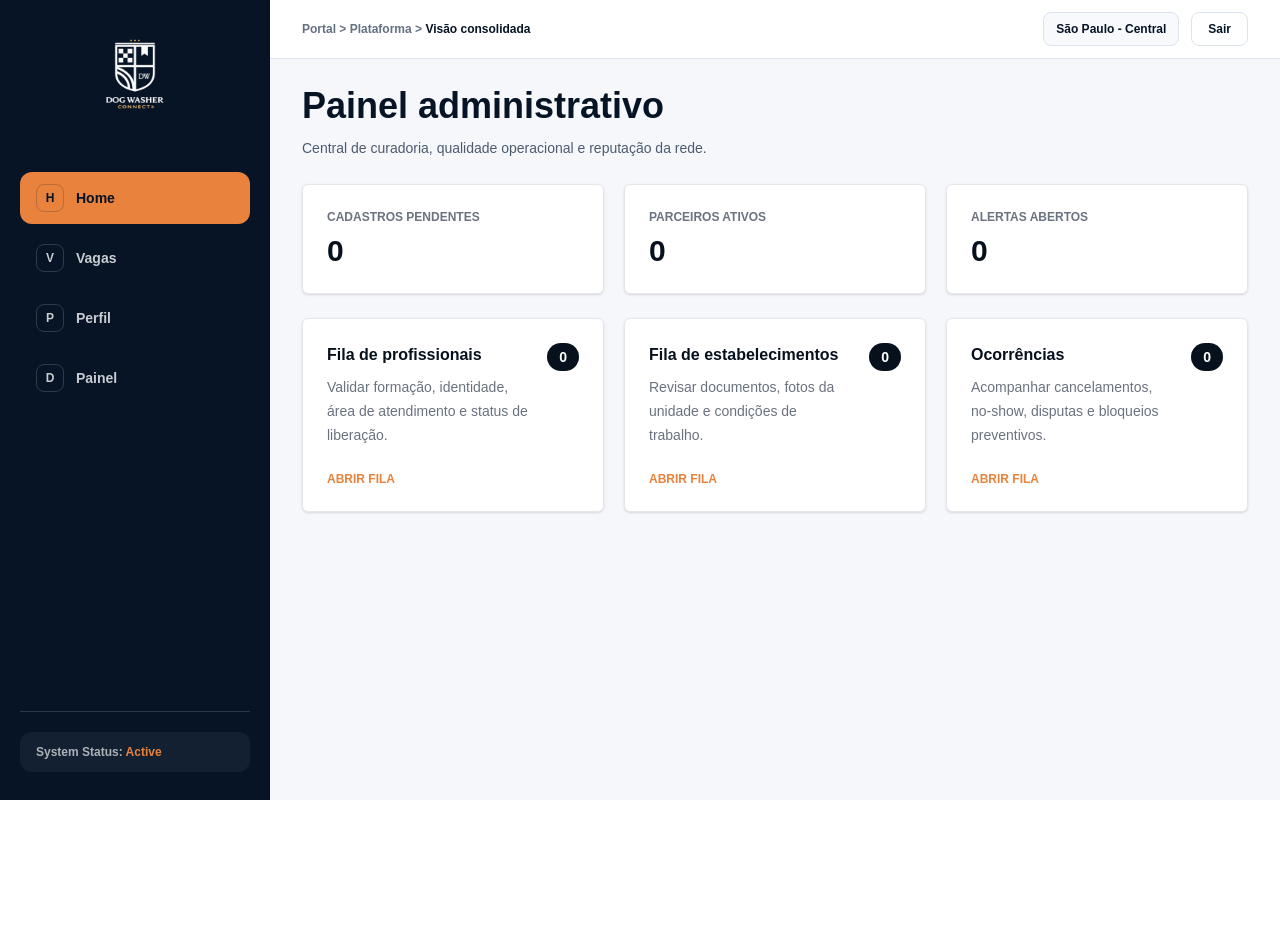
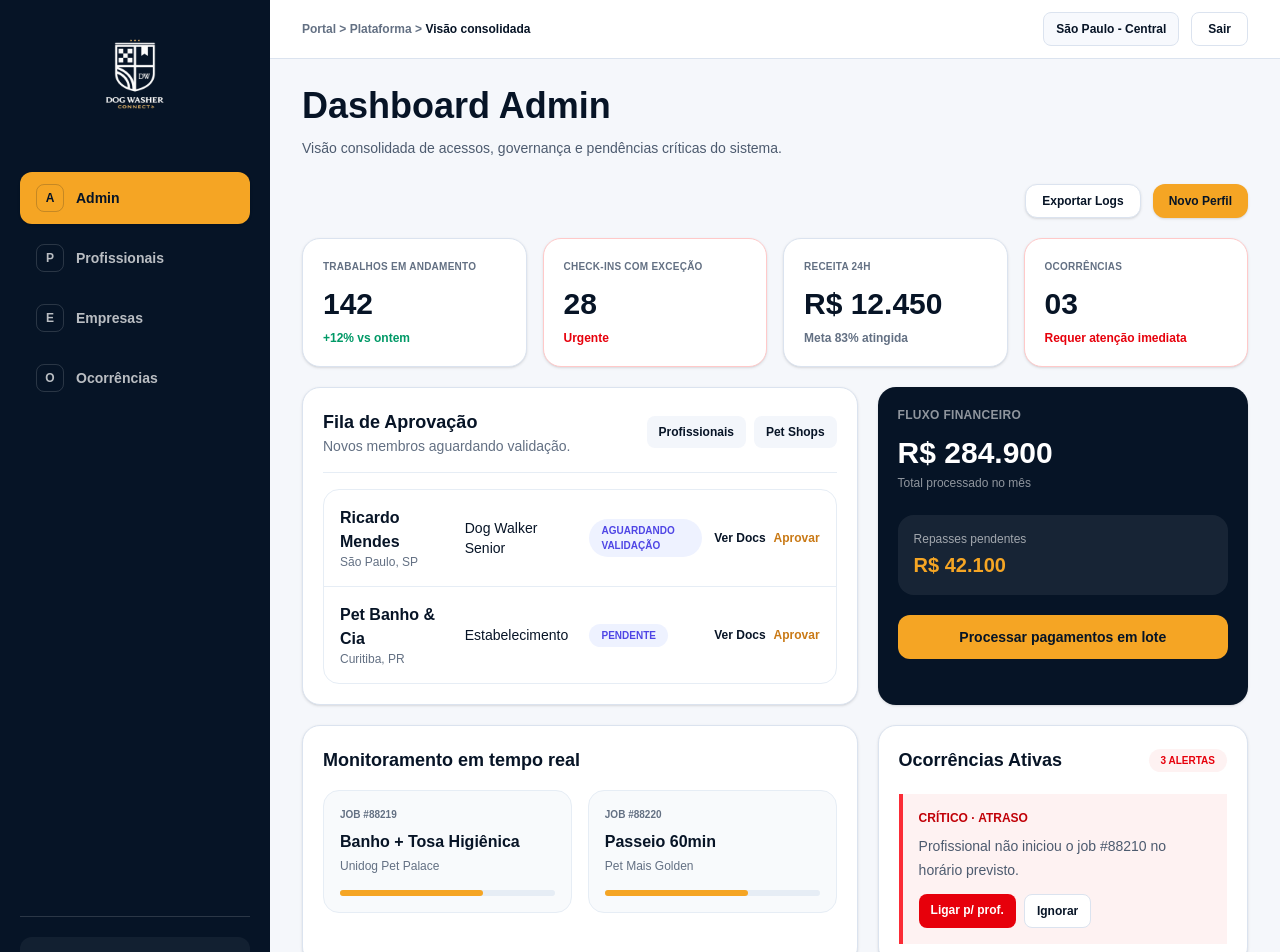
Before and after one commit to blesseddigitalbr-byte/Dogwasher_Connect, a Next.js app: page /admin/dashboard in a window 1280 px wide. Shown: the top 952 px of the page. Before the commit the page ends 800 px from the top, so only its background shows below. Built offline with nearby package versions, Linux system fonts and the light colour scheme.

Commit message:
Refine admin dashboard design

```diff
--- a/app/admin/dashboard/page.tsx
+++ b/app/admin/dashboard/page.tsx
@@ -1,71 +1,171 @@
 import Link from "next/link";
 import { PageShell } from "@/components/ui/page-shell";
-import { Card } from "@/components/ui/card";
 
-const queues = [
+const adminNav = [
+  { href: "/admin/dashboard", label: "Admin", icon: "A" },
+  { href: "/admin/fila-profissionais", label: "Profissionais", icon: "P" },
+  { href: "/admin/fila-estabelecimentos", label: "Empresas", icon: "E" },
+  { href: "/admin/ocorrencias", label: "Ocorrências", icon: "O" },
+];
+
+const metrics = [
+  { label: "Trabalhos em andamento", value: "142", hint: "+12% vs ontem", tone: "good" },
+  { label: "Check-ins com exceção", value: "28", hint: "Urgente", tone: "danger" },
+  { label: "Receita 24h", value: "R$ 12.450", hint: "Meta 83% atingida", tone: "neutral" },
+  { label: "Ocorrências", value: "03", hint: "Requer atenção imediata", tone: "danger" },
+];
+
+const approvals = [
   {
-    href: "/admin/fila-profissionais",
-    title: "Fila de profissionais",
-    text: "Validar formação, identidade, área de atendimento e status de liberação.",
-    count: "0",
+    name: "Ricardo Mendes",
+    type: "Dog Walker Senior",
+    location: "São Paulo, SP",
+    status: "Aguardando validação",
   },
   {
-    href: "/admin/fila-estabelecimentos",
-    title: "Fila de estabelecimentos",
-    text: "Revisar documentos, fotos da unidade e condições de trabalho.",
-    count: "0",
+    name: "Pet Banho & Cia",
+    type: "Estabelecimento",
+    location: "Curitiba, PR",
+    status: "Pendente",
   },
-  {
-    href: "/admin/ocorrencias",
-    title: "Ocorrências",
-    text: "Acompanhar cancelamentos, no-show, disputas e bloqueios preventivos.",
-    count: "0",
-  },
+];
+
+const operations = [
+  { job: "#88219", title: "Banho + Tosa Higiênica", place: "Unidog Pet Palace", status: "Em execução" },
+  { job: "#88220", title: "Passeio 60min", place: "Pet Mais Golden", status: "A caminho" },
 ];
 
 export default function AdminDashboardPage() {
   return (
     <PageShell
-      title="Painel administrativo"
-      subtitle="Central de curadoria, qualidade operacional e reputação da rede."
+      title="Dashboard Admin"
+      subtitle="Visão consolidada de acessos, governança e pendências críticas do sistema."
+      navItems={adminNav}
     >
-      <div className="grid gap-5 md:grid-cols-3">
-        <Metric label="Cadastros pendentes" value="0" />
-        <Metric label="Parceiros ativos" value="0" />
-        <Metric label="Alertas abertos" value="0" />
+      <div className="mb-5 flex flex-col gap-3 md:flex-row md:justify-end">
+        <button className="rounded-xl border border-[#dbe3ef] bg-white px-4 py-2 text-xs font-black text-[#071426] shadow-sm">
+          Exportar Logs
+        </button>
+        <button className="rounded-xl bg-[var(--dw-orange)] px-4 py-2 text-xs font-black text-[#061426] shadow-sm shadow-[var(--dw-orange)]/20">
+          Novo Perfil
+        </button>
       </div>
 
-      <div className="mt-6 grid gap-5 lg:grid-cols-3">
-        {queues.map((queue) => (
-          <Link key={queue.href} href={queue.href}>
-            <Card className="h-full rounded-md transition-colors hover:border-[var(--dw-orange)]">
-              <div className="flex items-start justify-between gap-4">
+      <section className="grid gap-4 md:grid-cols-4">
+        {metrics.map((metric) => (
+          <MetricCard key={metric.label} {...metric} />
+        ))}
+      </section>
+
+      <section className="mt-5 grid gap-5 lg:grid-cols-[1.2fr_0.8fr]">
+        <div className="rounded-[18px] border border-[#dbe3ef] bg-white p-5 shadow-sm">
+          <div className="flex flex-col gap-3 border-b border-[#e6edf5] pb-4 md:flex-row md:items-center md:justify-between">
+            <div>
+              <h2 className="text-lg font-black text-[#071426]">Fila de Aprovação</h2>
+              <p className="text-sm text-[#637083]">Novos membros aguardando validação.</p>
+            </div>
+            <div className="flex gap-2">
+              <Link href="/admin/fila-profissionais" className="rounded-lg bg-[#f3f6fb] px-3 py-2 text-xs font-black text-[#071426]">
+                Profissionais
+              </Link>
+              <Link href="/admin/fila-estabelecimentos" className="rounded-lg bg-[#f3f6fb] px-3 py-2 text-xs font-black text-[#071426]">
+                Pet Shops
+              </Link>
+            </div>
+          </div>
+
+          <div className="mt-4 overflow-hidden rounded-2xl border border-[#e6edf5]">
+            {approvals.map((item) => (
+              <div key={item.name} className="grid gap-3 border-b border-[#e6edf5] p-4 last:border-b-0 md:grid-cols-[1fr_1fr_1fr_auto] md:items-center">
                 <div>
-                  <p className="font-semibold text-[var(--dw-navy)]">{queue.title}</p>
-                  <p className="mt-2 text-sm leading-6 text-[var(--dw-gray-500)]">{queue.text}</p>
+                  <p className="font-black text-[#071426]">{item.name}</p>
+                  <p className="text-xs text-[#637083]">{item.location}</p>
                 </div>
-                <span className="rounded-full bg-[var(--dw-navy)] px-3 py-1 text-sm font-bold text-white">
-                  {queue.count}
+                <p className="text-sm text-[#071426]">{item.type}</p>
+                <span className="w-fit rounded-full bg-[#eef2ff] px-3 py-1 text-[10px] font-black uppercase text-[#4f46e5]">
+                  {item.status}
                 </span>
+                <div className="flex gap-2 text-xs font-black">
+                  <button className="text-[#071426]">Ver Docs</button>
+                  <button className="text-[var(--dw-orange-muted)]">Aprovar</button>
+                </div>
               </div>
-              <p className="mt-6 text-xs font-semibold uppercase text-[var(--dw-orange)]">
-                Abrir fila
-              </p>
-            </Card>
-          </Link>
-        ))}
-      </div>
+            ))}
+          </div>
+        </div>
+
+        <aside className="rounded-[18px] bg-[#061426] p-5 text-white shadow-sm">
+          <p className="text-xs font-black uppercase tracking-wide text-white/55">Fluxo financeiro</p>
+          <h2 className="mt-3 text-3xl font-black">R$ 284.900</h2>
+          <p className="mt-1 text-xs text-white/55">Total processado no mês</p>
+          <div className="mt-6 rounded-2xl bg-white/7 p-4">
+            <p className="text-xs text-white/60">Repasses pendentes</p>
+            <p className="mt-1 text-xl font-black text-[var(--dw-orange)]">R$ 42.100</p>
+          </div>
+          <button className="mt-5 w-full rounded-xl bg-[var(--dw-orange)] px-4 py-3 text-sm font-black text-[#061426]">
+            Processar pagamentos em lote
+          </button>
+        </aside>
+      </section>
+
+      <section className="mt-5 grid gap-5 lg:grid-cols-[1.2fr_0.8fr]">
+        <div className="rounded-[18px] border border-[#dbe3ef] bg-white p-5 shadow-sm">
+          <h2 className="text-lg font-black text-[#071426]">Monitoramento em tempo real</h2>
+          <div className="mt-4 grid gap-4 md:grid-cols-2">
+            {operations.map((operation) => (
+              <div key={operation.job} className="rounded-2xl border border-[#e6edf5] bg-[#f8fafc] p-4">
+                <p className="text-[10px] font-black uppercase text-[#637083]">Job {operation.job}</p>
+                <h3 className="mt-2 font-black text-[#071426]">{operation.title}</h3>
+                <p className="mt-1 text-xs text-[#637083]">{operation.place}</p>
+                <div className="mt-4 h-1.5 rounded-full bg-[#e6edf5]">
+                  <div className="h-full w-2/3 rounded-full bg-[var(--dw-orange)]" />
+                </div>
+              </div>
+            ))}
+          </div>
+        </div>
+
+        <Link href="/admin/ocorrencias" className="rounded-[18px] border border-[#dbe3ef] bg-white p-5 shadow-sm">
+          <div className="flex items-center justify-between">
+            <h2 className="text-lg font-black text-[#071426]">Ocorrências Ativas</h2>
+            <span className="rounded-full bg-red-50 px-3 py-1 text-[10px] font-black uppercase text-red-600">
+              3 alertas
+            </span>
+          </div>
+          <div className="mt-5 border-l-4 border-red-500 bg-red-50 p-4">
+            <p className="text-xs font-black uppercase text-red-700">Crítico · Atraso</p>
+            <p className="mt-2 text-sm leading-6 text-[#4d5b6f]">
+              Profissional não iniciou o job #88210 no horário previsto.
+            </p>
+            <div className="mt-3 flex gap-2">
+              <span className="rounded-lg bg-red-600 px-3 py-2 text-xs font-black text-white">Ligar p/ prof.</span>
+              <span className="rounded-lg border border-[#dbe3ef] bg-white px-3 py-2 text-xs font-black text-[#071426]">Ignorar</span>
+            </div>
+          </div>
+        </Link>
+      </section>
     </PageShell>
   );
 }
 
-function Metric({ label, value }: { label: string; value: string }) {
+function MetricCard({
+  label,
+  value,
+  hint,
+  tone,
+}: {
+  label: string;
+  value: string;
+  hint: string;
+  tone: string;
+}) {
   return (
-    <Card className="rounded-md">
-      <p className="text-xs font-semibold uppercase text-[var(--dw-gray-500)]">{label}</p>
-      <p className="mt-2 font-[var(--dw-font-display)] text-3xl font-semibold text-[var(--dw-navy)]">
-        {value}
+    <div className={["rounded-[18px] border bg-white p-5 shadow-sm", tone === "danger" ? "border-red-200" : "border-[#dbe3ef]"].join(" ")}>
+      <p className="text-[10px] font-black uppercase tracking-wide text-[#637083]">{label}</p>
+      <p className="mt-3 text-3xl font-black text-[#071426]">{value}</p>
+      <p className={["mt-2 text-xs font-black", tone === "danger" ? "text-red-600" : tone === "good" ? "text-emerald-600" : "text-[#637083]"].join(" ")}>
+        {hint}
       </p>
-    </Card>
+    </div>
   );
 }
--- a/app/globals.css
+++ b/app/globals.css
@@ -13,7 +13,9 @@
   --dw-navy: #07111e;
 
   /* PLACEHOLDER — trocar pelo hex oficial do manual de marca */
-  --dw-orange: #e8823c;
+  --dw-orange: #f5a524;
+  --dw-orange-soft: #fff4dc;
+  --dw-orange-muted: #c97915;
 
   --dw-white: #ffffff;
   --dw-off-white: #f7f5f2;
--- a/components/ui/page-shell.tsx
+++ b/components/ui/page-shell.tsx
@@ -49,8 +49,8 @@ export function PageShell({
               className={[
                 "flex items-center gap-3 rounded-xl px-4 py-3 text-sm font-black transition",
                 index === 0
-                  ? "bg-[var(--dw-orange)] text-[#061426]"
-                  : "text-white/78 hover:bg-white/8 hover:text-white",
+                  ? "bg-[var(--dw-orange)] text-[#061426] shadow-sm shadow-[var(--dw-orange)]/15"
+                  : "text-white/72 hover:bg-white/8 hover:text-white",
               ].join(" ")}
             >
               <span className="flex h-7 w-7 items-center justify-center rounded-lg border border-current/20 text-xs">
@@ -115,7 +115,7 @@ export function PageShell({
                 className={[
                   "rounded-2xl border px-2 py-3 text-center text-[10px] font-black uppercase tracking-wide shadow-sm",
                   index === 0
-                    ? "border-[var(--dw-orange)] bg-[var(--dw-orange)] text-[#061426]"
+                    ? "border-[var(--dw-orange)] bg-[var(--dw-orange-soft)] text-[var(--dw-orange-muted)]"
                     : "border-[#dbe3ef] bg-white text-[#4d5b6f]",
                 ].join(" ")}
               >
```
